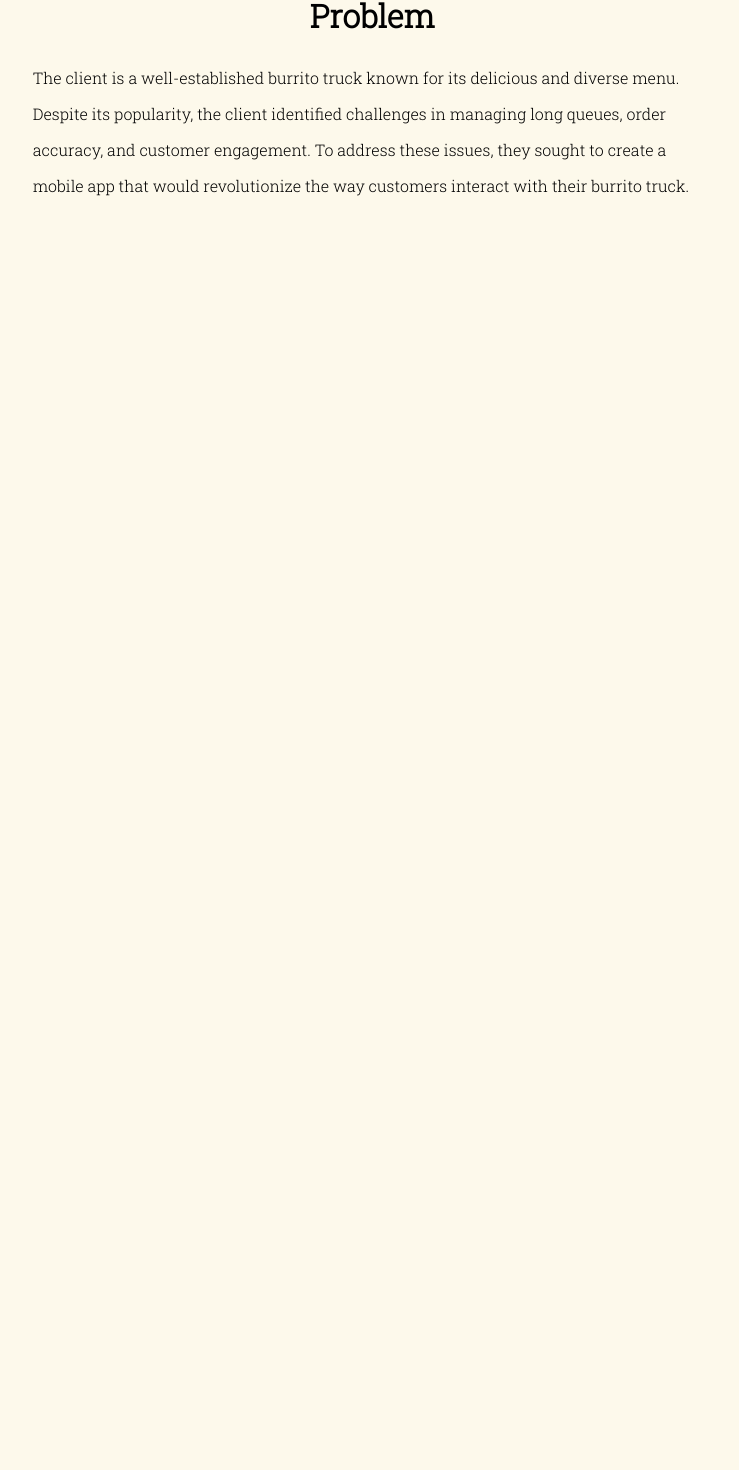
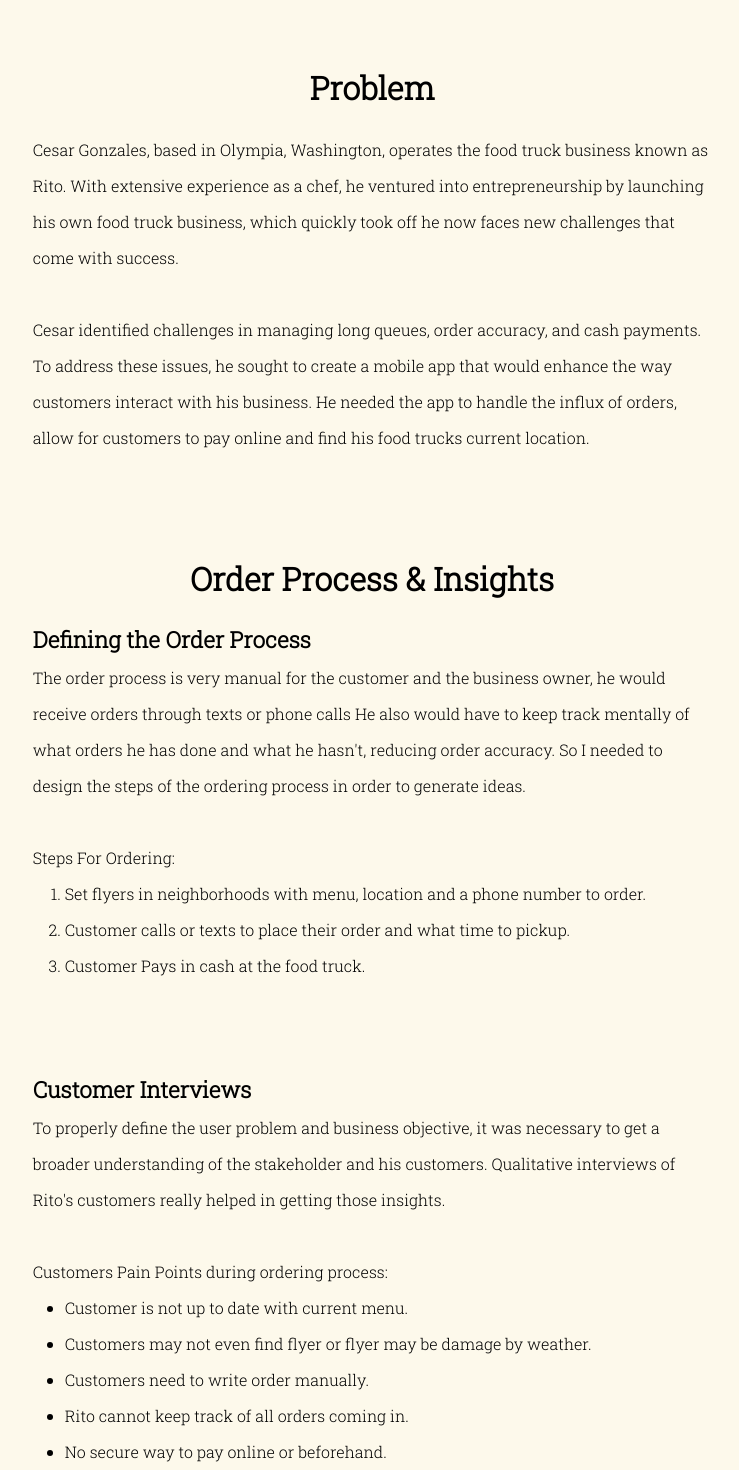
Before and after one commit to GuestG/GehryGuest.Com, a React (Create React App) app: page /Rito in a window 1280 px wide. Shown: the part 1155-2625 px from the top of the page, without its empty margins (268-1007 px from the left). Before the commit the page ends 1359 px from the top, so only its background shows below. Built offline with nearby package versions, Linux system fonts and the light colour scheme.

Commit message:
added more to portolfio

```diff
--- a/src/components/MoneyMentor.js
+++ b/src/components/MoneyMentor.js
@@ -85,6 +85,7 @@ function MoneyMentor() {
                             Balsamiq<br></br>
                             Mural <br></br>
                             Otter.ai <br></br>
+                            Optimal Workshop<br></br>
 
                         </p>
                     </div>
@@ -295,6 +296,7 @@ function MoneyMentor() {
             <span className="subSectionTitle">Concept Study Findings</span><br></br>
                 Four concepts were presented to our concept testers, the end result was much more interesting than I thought.
                 <br></br>
+                <br></br>
                 <ul>
                     <li>Gains: People loved the thought of being rewarded for meeting their financial goals, "who doesn't love free stuff" one participant said.
                         Although many disliked the thought of being shamed by the app when they weren't on track to meet a goal.
--- a/src/components/Rito.js
+++ b/src/components/Rito.js
@@ -50,10 +50,17 @@ function Rito() {
             <div className="headerWrapper">
                     <h2 className="headerTitle">Bite Sized Brief</h2>
                     <p className="processText">
-                        Here we explore the journey of enhancing the customer experience at a popular burrito
-                        truck through the design and implementation of a user-friendly mobile application.
+
+                    {/* This case study summarizes the results of a two-week long design sprint. The goal of this project
+                    was to design a mobile app for a food truck business using the Design Thinking process — emphasize, define,
+                    ideate, prototype and test. The first week was centered around understanding users, the
+                    second was dedicated to design and prototyping. */}
+                        Here we explore the journey of enhancing the customer experience at a local burrito
+                        truck known as Rito, through the design and implementation of a user-friendly mobile application.
                         The goal is to streamline the ordering process, improve customer satisfaction,
-                        and boost the overall efficiency of the burrito truck business.
+                        and boost the overall efficiency of the burrito truck business. Using the Design Thinking
+                        process — emphasize, define, ideate, prototype and test. The first week was centered around understanding users, the
+                        second was dedicated to design and prototyping.
                     </p>
             </div>
 
@@ -71,33 +78,33 @@ function Rito() {
                     <div className="Duration">
                         <h2 className="overviewTitle">Duration</h2>
                         <p className="overviewText">
-                            2 months
+                            2 Week Sprint
                         </p>
                     </div>
                     <div className="Tools">
                         <h2 className="overviewTitle">Tools</h2>
                         <p className="overviewText">
                             Figma<br></br>
-                            InVision <br></br>
+                            FigJam<br></br>
 
                         </p>
                     </div>
                     <div className="Team">
                         <h2 className="overviewTitle">Team</h2>
                         <p className="overviewText">
-                             UX Researcher<br></br>
-
+                             UX Designer<br></br>
+                             IOS Developer<br></br>
 
                         </p>
                     </div>
                     <div className="Techniques">
                         <h2 className="overviewTitle">Techniques</h2>
                         <p className="overviewText">
-                            Process flows <br></br>
-                            User stories <br></br>
-                            Mid/high-fidelity prototypes <br></br>
+                            Double Diamond <br></br>
+                            How Might we... <br></br>
+                            User testing <br></br>
+                            Low/high-fidelity Mockups <br></br>
                             Interactive Prototypes <br></br>
-                            User testing <br></br>
                         </p>
                     </div>
                 </div>
@@ -110,30 +117,142 @@ function Rito() {
             {/* **************** */}
             <h2 className="sectionTitle">Problem</h2>
             <p className="processText">
-                The client is a well-established burrito truck known for its delicious and diverse menu.
-                Despite its popularity, the client identified challenges in managing long queues, order
-                accuracy, and customer engagement. To address these issues, they sought to create a mobile
-                app that would revolutionize the way customers interact with their burrito truck.
+
+                Cesar Gonzales, based in Olympia, Washington, operates the food truck business known as Rito.
+                With extensive experience as a chef, he ventured into entrepreneurship by
+                launching his own food truck business, which quickly took off he now faces new challenges that come with success.
+                    <br></br>
+                    <br></br>
+                Cesar identified challenges in managing long queues, order accuracy, and cash payments.
+                To address these issues, he sought to create a mobile app that would enhance the way customers interact
+                with his business. He needed the app to handle the influx of orders, allow for customers to pay online and find
+                his food trucks current location.
+
 
 
             </p>
 
-            {/* <p className="sectionTitle">Solution</p> */}
+            {/* <p className="sectionTitle">Solution</p>
+            <p className="processText">
+
+
+                </p> */}
+
+
+
+
+
+            <h2 className="sectionTitle">Order Process & Insights</h2>
+            <p className="processText">
+
+                <span className="subSectionTitle">Defining the Order Process</span><br></br>
+                The order process is very manual for the customer and the business owner, he would receive orders through texts or phone calls
+                He also would have to keep track mentally of what orders he has done and what he hasn't, reducing order accuracy. So I needed to
+                design the steps of the ordering process in order to generate ideas.
+                <br></br>
+                <br></br>
+                Steps For Ordering:
+                <ol>
+                    <li>Set flyers in neighborhoods with menu, location and a phone number to order.</li>
+                    <li>Customer calls or texts to place their order and what time to pickup.</li>
+                    <li>Customer Pays in cash at the food truck.</li>
+                </ol>
+
+                <br></br>
+                <br></br>
+                <span className="subSectionTitle">Customer Interviews</span><br></br>
+                To properly define the user problem and business objective, it was necessary to get a broader
+                understanding of the stakeholder and his customers. Qualitative interviews of Rito's customers really helped in getting
+                those insights.
+                <br></br>
+
+                <br></br>
+                Customers Pain Points during ordering process:
+                <ul>
+                    <li>Customer is not up to date with current menu.</li>
+                    <li>Customers may not even find flyer or flyer may be damage by weather.</li>
+                    <li>Customers need to write order manually.</li>
+                    <li>Rito cannot keep track of all orders coming in.</li>
+                    <li>No secure way to pay online or beforehand.</li>
+                </ul>
+                <br></br>
+
+                After understanding the pain points that the customers were having while trying to order,
+                certain key takeaways were brought to light. This shows where customers had negative emotions during the interview
+                these range from uncertainty, frustration to anxiety when trying to accomplish these tasks.
+
+                <br></br>
+                <br></br>
+                Key Takeaways:
+                <ul>
+                    <li>Customers don't like the current process of making an order via text/phone.</li>
+                    <li>Where the food truck is currently located.</li>
+                    <li>Quicker process in ordering, some people are pressed for time during the work day.</li>
+                    <li>The payment process currently can't be done online. Customers pay at the food truck.</li>
+                    <li>The current ordering process involves a lot of manual input from both the business owner and the customers themselves.</li>
+                </ul>
+            </p>
+
+
+
+
+
+            <h2 className="sectionTitle">How Might We...</h2>
+            <p className="processText">
+                After the research, we identified the main problems we wanted to focus on.
+                We felt we had to them breakdown into 5 different HMWs as they each related
+                to different stages of the process.
+                <br></br>
+                <br></br>
+                How Might We:
+                <ul>
+                    <li>How Might We allow customers to let cooks know about their personal preferences?</li>
+                    <li>How Might We spread the orders so that the waiting time is reduced?</li>
+                    <li>How Might We make the payment process fast and secure for the customers?</li>
+                    <li>How Might We make it easy for the customers to know where the truck is located and how to reach it?</li>
+                    <li>How Might We display the Rito menu in an appealing way that matches the Hispanic branding?</li>
+                </ul>
+            </p>
+
+            <h2 className="sectionTitle">Prototype & Iterations</h2>
+            <p className="processText">
+            <span className="subSectionTitle">Low Fidelity Mockup</span><br></br>
+                more to be added in early 2024...
+            </p>
 
 
 
 
 
 
-            {/* <h2 className="sectionTitle">Process</h2>
+            <h2 className="sectionTitle">Impact & Reflection</h2>
             <p className="processText">
 
+            <span className="subSectionTitle">Our Impact on the Business</span><br></br>
+            {/* Increasing the amount of order inaccuracys to almost none, */}
+            more to be added in early 2024...
+
+            <br></br>
+            <br></br>
+            <span className="subSectionTitle">What I Learned</span><br></br>
+            {/* Test assumptions, even the ones that feel obvious — we are not designing for ourselves,
+            we are not the user so what seems obvious to us is not for someone else. Testing those
+            assumptions with users to back our decisions made us feel more confident in our product. */}
+            more to be added in early 2024...
+            <br></br>
+            <br></br>
+            {/* It's all about good balance — embracing the client's feedback and knowing when to stand our
+            ground as the designers was sometimes difficult to do. */}
+
+            <br></br>
+            <br></br>
+            <br></br>
+            <br></br>
+
+            <br></br>
+            <br></br>
 
             </p>
-
-            <div className="backToTopLink" data-aos="fade-left" data-aos-once="true" >
-                    <Link className="nav-link" id="backToTop" to="/#header-wrapper" style={{color:"var(--primary-dark)", border:"4px solid var(--primary-dark)"}}><FontAwesomeIcon id="upArrow" icon={faArrowUp} /></Link>
-            </div> */}
 
 
             <div className="personaContainer">
@@ -142,43 +261,12 @@ function Rito() {
                         {/* <img className="web" src={low3} alt="low3"/> */}
             </div>
 
-            {/* <p className="sectionTitle">Ideate</p>
-            <p className="processText">
-                Several rounds of rapid sketching on paper to get the foundation of future prototypes.
-            </p> */}
-            {/* <div className="personaContainer"> */}
-                        {/* <img className="web" src={low1} alt="low1"/> */}
-                        {/* <img className="web" src={low2} alt="low2"/> */}
-                        {/* <img className="web" src={low3} alt="low3"/> */}
-            {/* </div> */}
 
 
 
-            {/* <p className="sectionTitle">Stakeholder Interview</p>
-            <p className="processText">
-            Lastly, this project changed the way I think about accessibility. I should
-            have checked my color scheme and typeface with the WCAG before designing. While my designs do follow some of the
-            guidelines for accessibility, I could have done a better job. This is something I had to address, coming back to the
-            project and editing some colors according to the WCAG standard.
-            </p> */}
-            {/* <div className="personaContainer">
-                <img className="web" src={presentation} alt="presentation"/>
-            </div> */}
 
 
-            {/* <p className="sectionTitle">Visit the Site</p>
-            <p className="processText">
-                Heres a link to the final version of the courses website.
-            </p>
 
-            <div className="buttonContainer">
-                <a href="https://techinterviews.io/" className="hiFiButton">View techinterviews.io</a>
-            </div>
-
-            <p className="sectionTitle">What's Next?</p>
-            <p className="processText">
-
-            </p> */}
 
             </div>
             {/* <p className="footers" id="projectFooters">
--- a/src/components/Techinterviews.js
+++ b/src/components/Techinterviews.js
@@ -96,7 +96,7 @@ function Techinterviews() {
                             Process Flows <br></br>
                             User Stories <br></br>
                             Synthesis <br></br>
-                            Mid/High-Fidelity Prototypes <br></br>
+                            Low/High-Fidelity Mockups <br></br>
                             Interactive Prototypes <br></br>
                             User Testing <br></br>
                         </p>
--- a/src/css/projects.css
+++ b/src/css/projects.css
@@ -131,6 +131,8 @@ body {
 
     color:var(--primary-orange);
     fill: var(--primary-orange);
+
+    transition: .2s ease-in-out !important;
 }
 
 .backButtonIcon {
@@ -162,6 +164,7 @@ body {
 .backToTopButtonProjects:hover {
     color: var(--primary-orange);
     border: 5px solid var(--primary-orange);
+    transition: .2s ease-in-out !important;
 }
 
 /* Intro */
@@ -279,7 +282,7 @@ body {
     background-color: var(--primary-orange);
     border: 2px solid var(--primary-orange);
     color: var(--primary-white);
-    transition: .2s ease-in-out;
+    transition: .2s ease-in-out !important;
 }
 
 
```
Also changed, not shown: src/App.css (+7 -6 lines).
